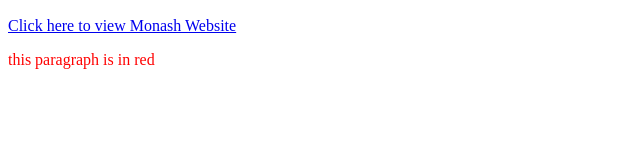
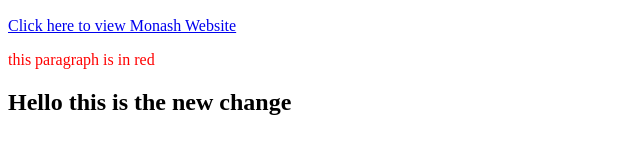
Before and after one commit to ntru0014/FIT3179_testing, a plain HTML site: page index.html in a window 1280 px wide. Shown: the part 629-782 px from the top of the page, without its empty margins (0-640 px from the left). Drawn offline with Linux system fonts and the light colour scheme.

Commit message:
Add files via upload
hi this is the new change

```diff
--- a/index.html
+++ b/index.html
@@ -46,5 +46,7 @@
         <p>this paragraph is in red</p>
     </div>
 
+    <h2>Hello this is the new change</h2>
+
 </body>
 </html>
```
